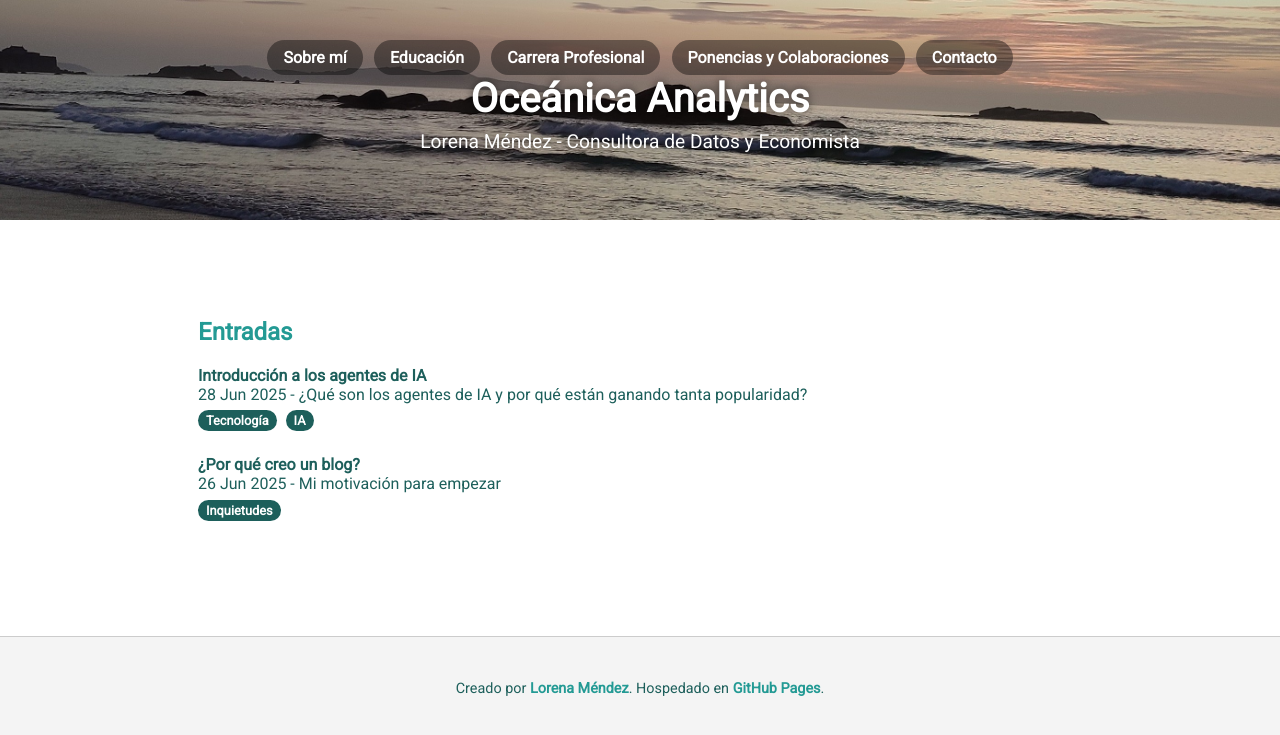
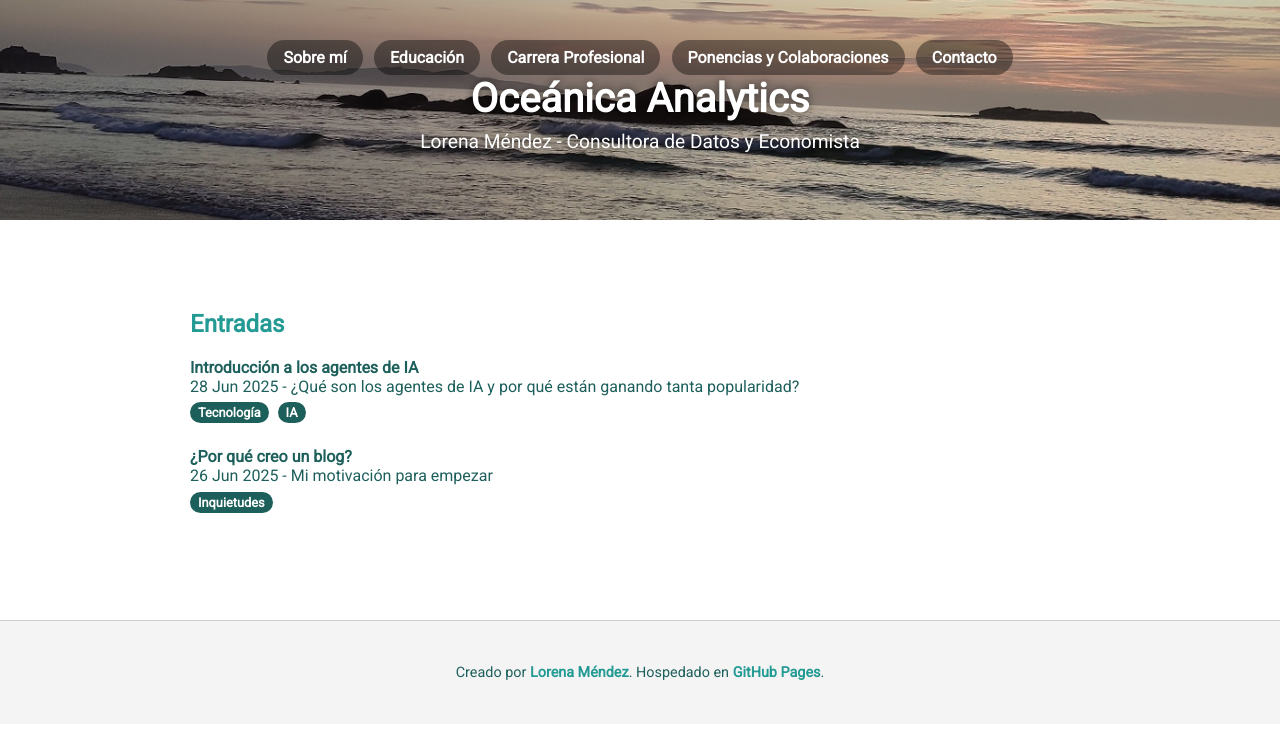
Before and after one commit to lmendezotero/lmendezotero.github.io, a Jekyll site: the page built from index.md, in a window 1280 px wide. Shown: the top 735 px of the page. Built offline with Jekyll 4.4.1, drawn with Linux system fonts in a browser that asks for light colours; the list of posts is cut into pages by our own code.

Commit message:
Update default.html

```diff
--- a/_layouts/default.html
+++ b/_layouts/default.html
@@ -121,7 +121,7 @@
     .container {
       max-width: 900px;
       margin: 0 auto;
-      padding: 0.5em;
+      padding: 0;
     }
 
     .site-footer {
```
